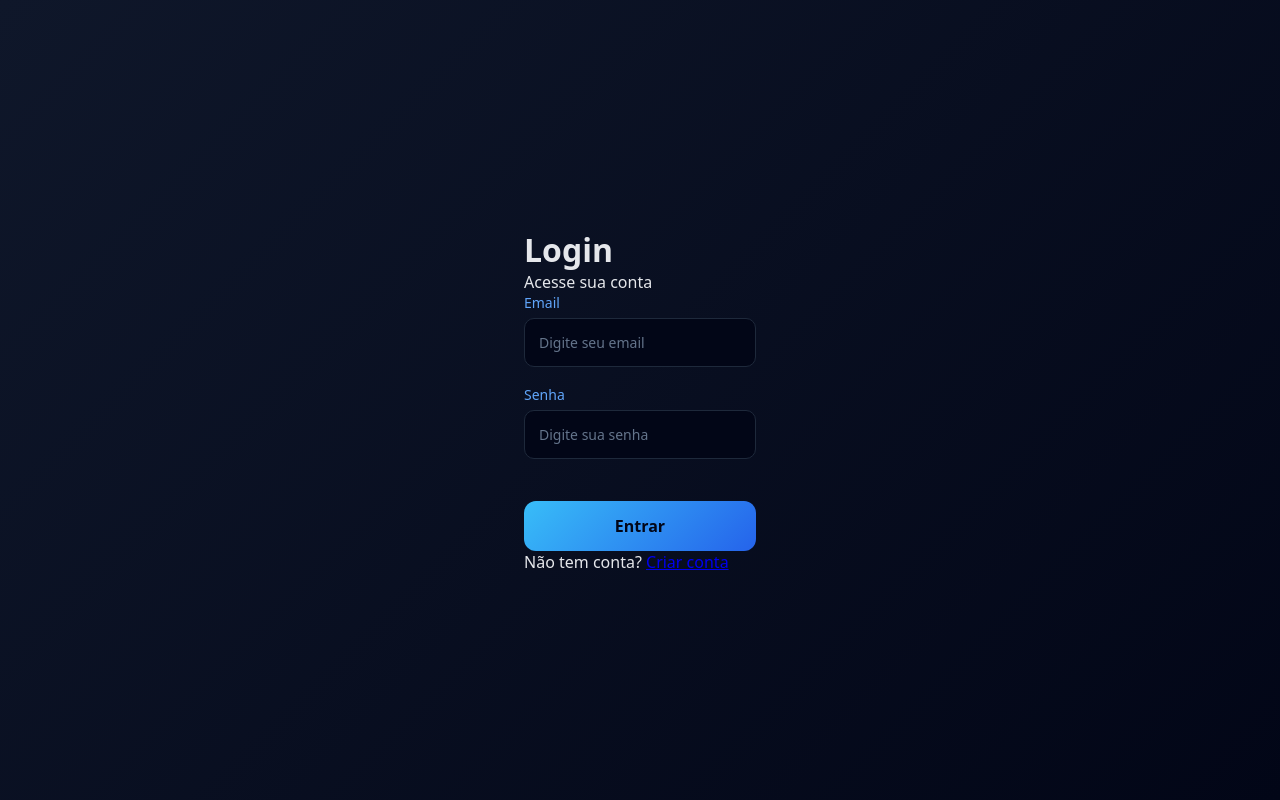
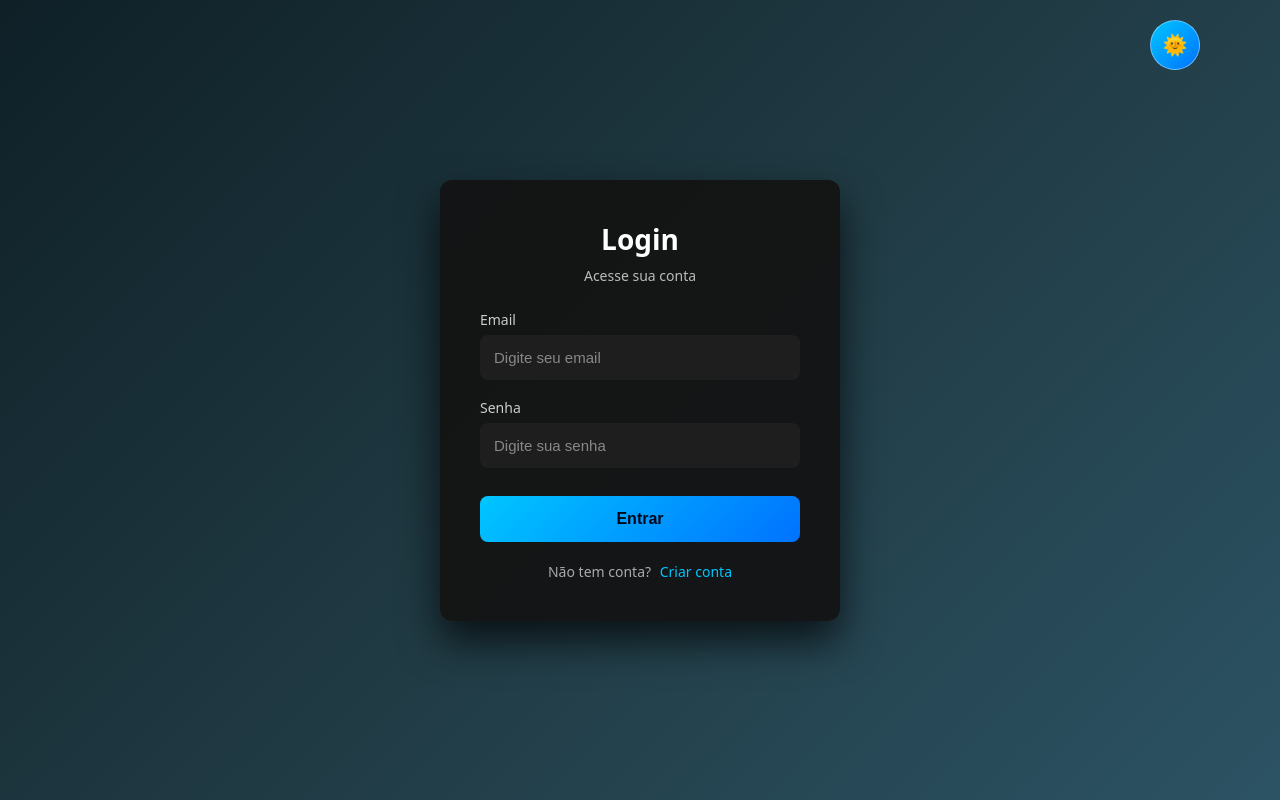
Before and after one commit to ryanfranklin2001-byte/Login_System, a website: page Frontend/index.html in a window 1280 px wide. Drawn offline with Linux system fonts and the light colour scheme; a web font is replaced by a local one.

Commit message:
Criando pasta Theme.js

```diff
--- a/Frontend/Css/StyleDark.css
+++ b/Frontend/CSS/Login.css
@@ -137,3 +137,80 @@
     padding: 30px 20px;
   }
 }
+
+.theme-toggle-btn {
+position: absolute;
+width: 50px;
+height: 50px;
+top: 20px;
+right: 80px;
+margin-top: 0;
+padding: 10px;
+border-radius: 50%;
+font-size: 20px;
+background-color: rgba(255, 255, 255, 0.2);
+border: 1px solid rgba(255,255,255,0.4);
+color: white;
+transition: 0.3s;
+z-index: 1000;
+}
+
+.theme-toggle-btn:hover {
+transform: scale(1.1);
+background: rgba(255, 255,255, 0.3);
+}
+
+body.light {
+background: linear-gradient(
+135deg,
+#e0f2fe,
+#bae6fd,
+#7dd3fc
+);
+}
+
+.login-container {
+background: rgba(20, 20, 20, 0.95);
+}
+
+body.light .login-container {
+background: #ffffff;
+box-shadow: 0 20px 40px rgba(0, 114, 255, 0.15);
+}
+
+body.light .login-container h1 {
+color: #0f172a;
+}
+
+body.light .login-container p {
+color: #475569;
+}
+
+body.light .input-group label {
+color: #334155;
+}
+
+body.light .input-group input {
+background: #f1f5f9;
+color: #0f172a;
+
+
+border: 1px solid #cbd5e1;
+}
+
+body.light .input-group input::placeholder {
+color: #94a3b8;
+}
+
+body.light .theme-toggle-btn {
+background-color: rgba(15, 23, 42, 0.1);
+border: 1px solid rgba(15, 23, 42, 0.2);
+color: #0f172a;
+}
+
+body.light .footer {
+color: #64748b;
+}
+body.light .footer a {
+color: #0072ff;
+}
--- a/Frontend/Css/Style.css
+++ b/Frontend/CSS/Register.css
@@ -137,3 +137,80 @@
 body.light {
   background: linear-gradient(135deg, #e0f2fe, #bae6fd, #7dd3fc);
 }
+
+.theme-toggle-btn {
+position: absolute;
+width: 50px;
+height: 50px;
+top: 20px;
+right: 80px;
+margin-top: 0;
+padding: 10px;
+border-radius: 50%;
+font-size: 20px;
+background-color: rgba(255, 255, 255, 0.2);
+border: 1px solid rgba(255,255,255,0.4);
+color: white;
+transition: 0.3s;
+z-index: 1000;
+}
+
+.theme-toggle-btn:hover {
+transform: scale(1.1);
+background: rgba(255, 255,255, 0.3);
+}
+
+body.light {
+background: linear-gradient(
+135deg,
+#e0f2fe,
+#bae6fd,
+#7dd3fc
+);
+}
+
+.login-container {
+background: rgba(20, 20, 20, 0.95);
+}
+
+body.light .login-container {
+background: #ffffff;
+box-shadow: 0 20px 40px rgba(0, 114, 255, 0.15);
+}
+
+body.light .login-container h1 {
+color: #0f172a;
+}
+
+body.light .login-container p {
+color: #475569;
+}
+
+body.light .input-group label {
+color: #334155;
+}
+
+body.light .input-group input {
+background: #f1f5f9;
+color: #0f172a;
+
+
+border: 1px solid #cbd5e1;
+}
+
+body.light .input-group input::placeholder {
+color: #94a3b8;
+}
+
+body.light .theme-toggle-btn {
+background-color: rgba(15, 23, 42, 0.1);
+border: 1px solid rgba(15, 23, 42, 0.2);
+color: #0f172a;
+}
+
+body.light .footer {
+color: #64748b;
+}
+body.light .footer a {
+color: #0072ff;
+}
--- a/Frontend/JS/theme.js
+++ b/Frontend/JS/theme.js
@@ -1,34 +1,36 @@
+/* ==================================
+GERENCIADOR DE TEMA GLOBAL
+================================== */
 function inicializarTema() {
-  const btnThemeToggle = document.querySelector(".theme-toggle-btn");
+  const btnThemeToggle =
+    document.querySelector(".theme-toggle-btn");
   const body = document.body;
-
-  // 1. Recupera o tema salvo no localStorage
+  // 1. Recupera o tema salvo
   const temaSalvo = localStorage.getItem("theme");
-
   if (temaSalvo === "light") {
     body.classList.add("light");
     if (btnThemeToggle) {
-      btnThemeToggle.textContent = "☀️"; // Ícone para o tema claro
+      btnThemeToggle.textContent = "🌙";
     }
   } else {
     body.classList.remove("light");
     if (btnThemeToggle) {
-      btnThemeToggle.textContent = "🌙"; // Ícone para o tema escuro
+      btnThemeToggle.textContent = "🌞";
     }
   }
-
-  // 2. Configura o evento de clique no botão
+  // 2. Configura o botão
   if (btnThemeToggle) {
     btnThemeToggle.addEventListener("click", () => {
       body.classList.toggle("light");
-
       if (body.classList.contains("light")) {
-        btnThemeToggle.textContent = "☀️";
+        btnThemeToggle.textContent = "🌙";
         localStorage.setItem("theme", "light");
       } else {
-        btnThemeToggle.textContent = "🌙";
+        btnThemeToggle.textContent = "🌞";
         localStorage.setItem("theme", "dark");
       }
     });
   }
 }
+// Executa a inicialização
+inicializarTema();
--- a/Frontend/index.html
+++ b/Frontend/index.html
@@ -5,7 +5,7 @@
     <meta charset="UTF-8">
     <meta name="viewport" content="width=device-width, initial-scale=1.0">
     <title>Tela de Login</title>
-    <link rel="stylesheet" href="./css/style.css">
+    <link rel="stylesheet" href="./css/Login.css">
     <link href="https://fonts.googleapis.com/css2?family=Vampiro+One&display=swap" rel="stylesheet">
     <link href="https://fonts.googleapis.com/css2?family=Inter:wght@400;600&display=swap" rel="stylesheet">
 </head>
@@ -46,4 +46,7 @@
 
     <script src="./js/login.js"></script>
 
+    <button class="theme-toggle-btn">☀</button>
+    <script src="./js/theme.js"></script>
 </body>
+</html>
```
Also changed, not shown: Frontend/Register.html (+4 -1 lines).
